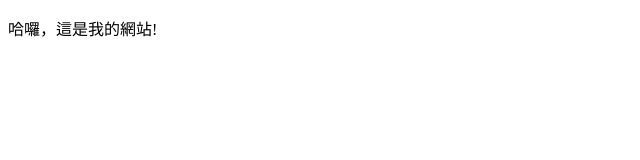
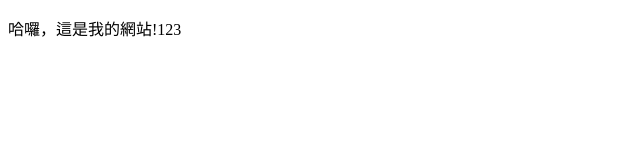
Before and after one commit to Krumpus123/Krumpus123.github.io, a plain HTML site: page index.html in a window 1280 px wide. Shown: the full height of the page, 0-640 px from the left. Drawn offline with Linux system fonts and the light colour scheme.

Commit message:
Update index.html

```diff
--- a/index.html
+++ b/index.html
@@ -5,6 +5,6 @@
     <title>Title</title>
 </head>
 <body>
-<p>哈囉，這是我的網站!</p>
+<p>哈囉，這是我的網站!123</p>
 </body>
 </html>
```
